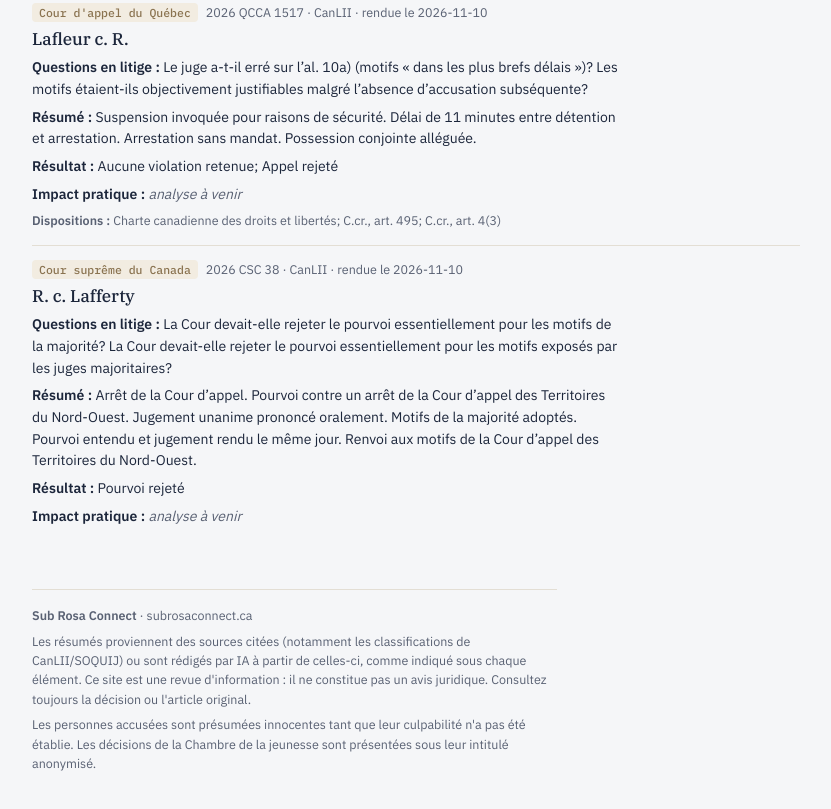
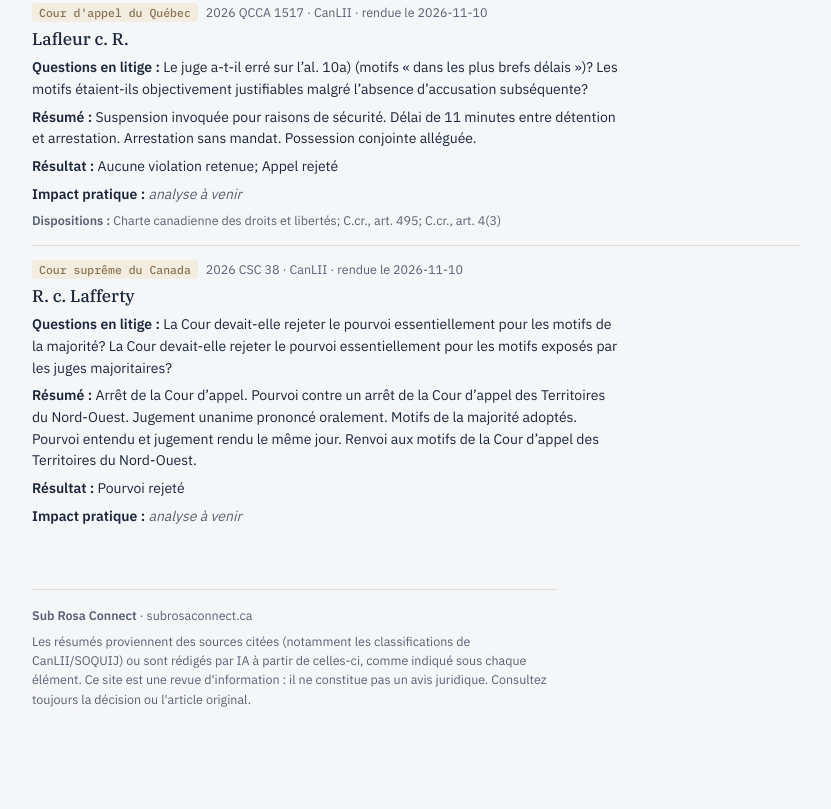
Before and after one commit to rzein713-oss/veille-criminelle, a plain HTML site: page index.html in a window 1280 px wide. Shown: the part 940-1749 px from the top of the page, without its empty margins (224-1055 px from the left). After the commit the page ends 1713 px from the top, so only its background shows below. Drawn offline with nearby package versions, Linux system fonts and the light colour scheme.

Commit message:
Pied de page : retrait de la mention sur la présomption d'innocence et la Chambre de la jeunesse
Co-Authored-By: Claude Opus 5.5 <noreply@anthropic.com>
Claude-Session: https://claude.ai/code/session_01PMt1BNtUTYcoD5SLW5BzgZ

```diff
--- a/index.html
+++ b/index.html
@@ -127,7 +127,6 @@ footer { margin-top: 48px; padding-top: 16px; border-top: 1px solid var(--line);
   <footer>
     <div><b>Sub Rosa Connect</b> · subrosaconnect.ca</div>
     <div>Les résumés proviennent des sources citées (notamment les classifications de CanLII/SOQUIJ) ou sont rédigés par IA à partir de celles-ci, comme indiqué sous chaque élément. Ce site est une revue d'information : il ne constitue pas un avis juridique. Consultez toujours la décision ou l'article original.</div>
-    <div>Les personnes accusées sont présumées innocentes tant que leur culpabilité n'a pas été établie. Les décisions de la Chambre de la jeunesse sont présentées sous leur intitulé anonymisé.</div>
   </footer>
 </div>
 
```
